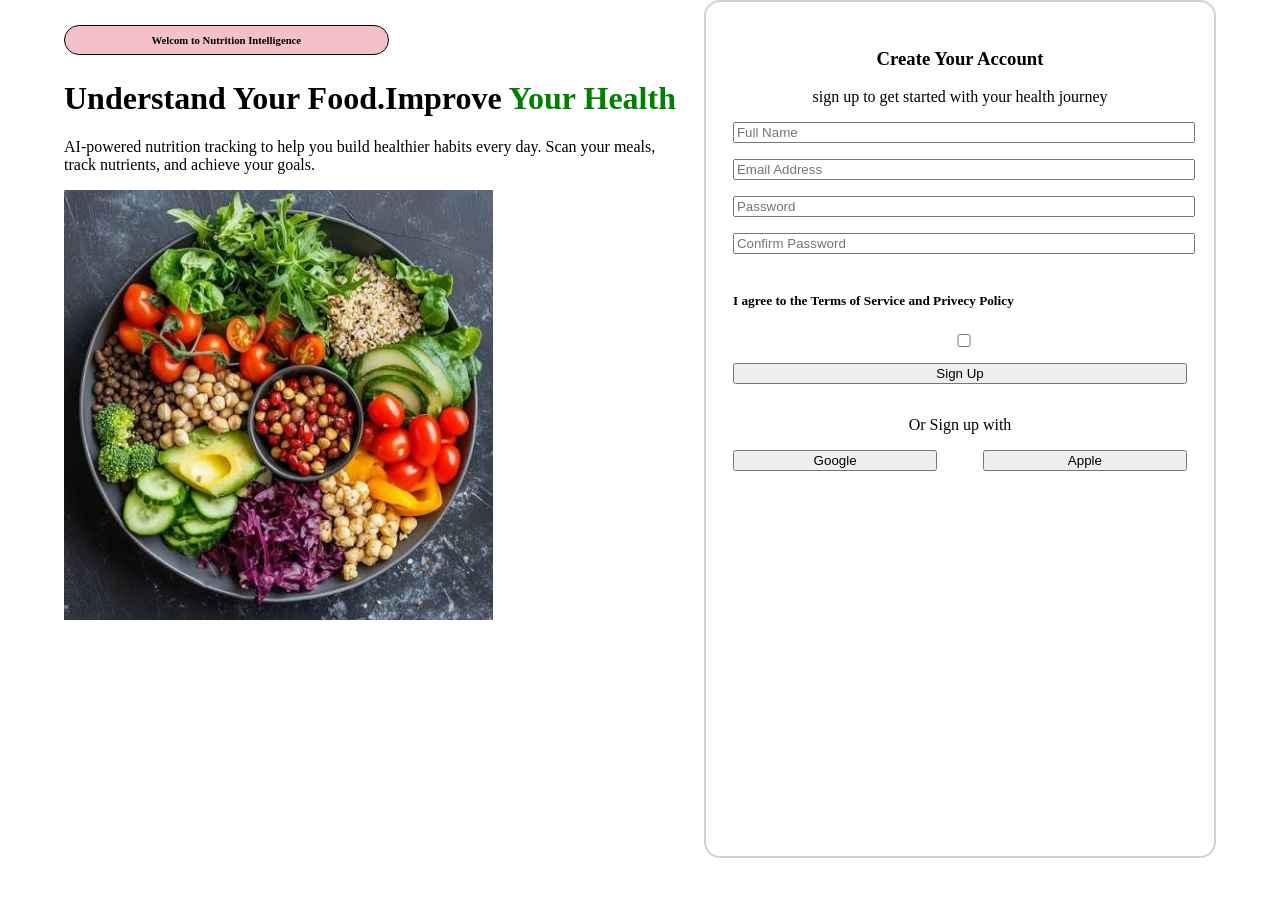
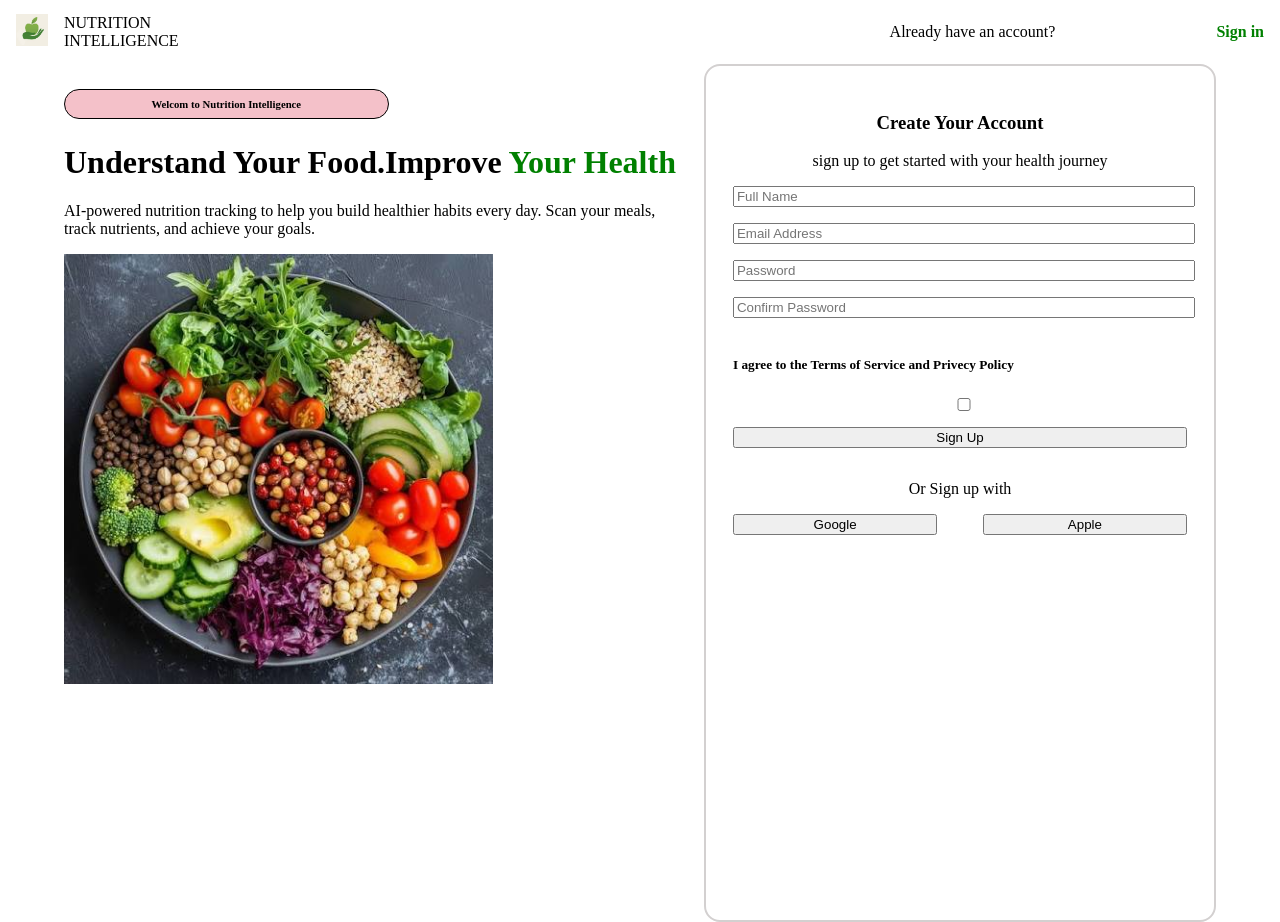
Before and after one commit to sahiba2503/DecodeYourPlateAINutritionIntelligence, a React (Vite) app: page / in a window 1280 px wide. Before the commit the page ends 858 px from the top, so only its background shows below. Built offline with nearby package versions, Linux system fonts and the light colour scheme.

Commit message:
add sign page

```diff
--- a/src/SignIn.jsx
+++ b/src/SignIn.jsx
@@ -1,11 +1,11 @@
 import SignPage from "./SignPage"
 import PageMainContaint from "./PageMainContaint"
-
+import PageNave from "./PageNave";
 
 function SignIn() {
   return (
     <div className="SignpageContainer">
-
+      <PageNave />
     <div className="bodyContainer">
     <PageMainContaint />
       <SignPage />
```
